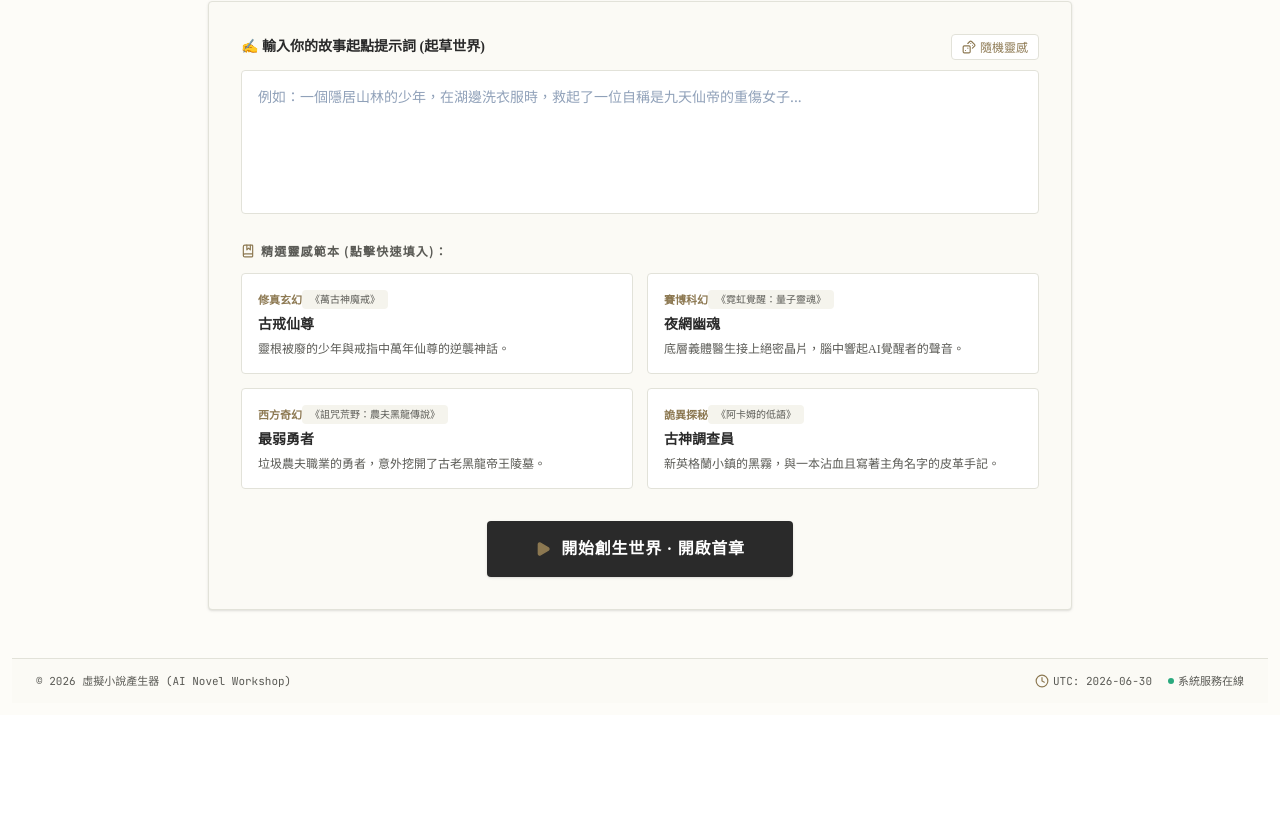
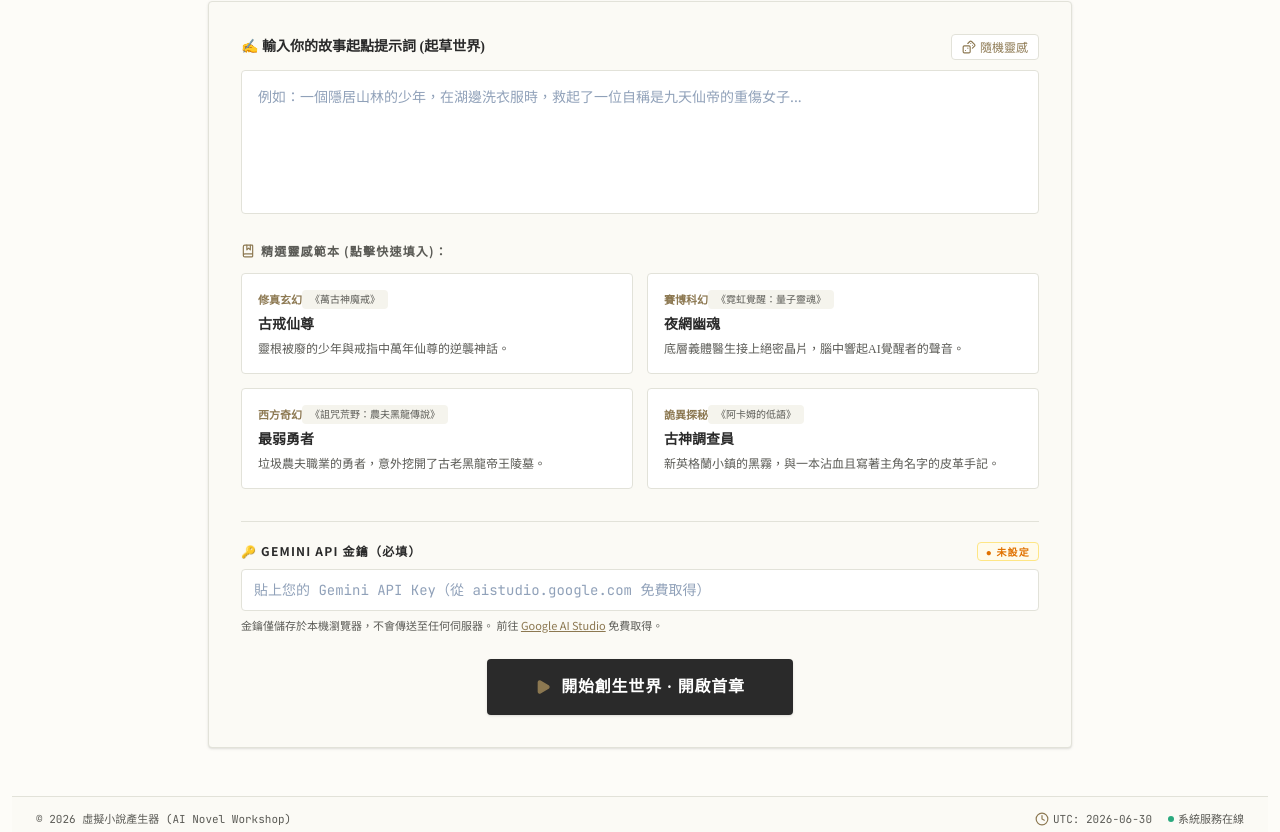
Before and after one commit to oURFo/Genesis_Novel, a React (Vite) app: page / in a window 1280 px wide. Shown: the part 353-1185 px from the top of the page. Before the commit the page ends 1068 px from the top, so only its background shows below. Built offline with nearby package versions, Linux system fonts and the light colour scheme.

Commit message:
Add files via upload

```diff
--- a/src/App.tsx
+++ b/src/App.tsx
@@ -1119,6 +1119,36 @@
                   </button>
                 ))}
               </div>
+            </div>
+
+            {/* API Key input — always visible on mobile, also helpful on desktop */}
+            <div className="mb-6 pt-5 border-t border-editorial-border">
+              <label className="block text-xs font-bold text-ink uppercase tracking-widest mb-2 flex items-center justify-between font-sans">
+                <span>🔑 Gemini API 金鑰（必填）</span>
+                {customApiKey ? (
+                  <span className="text-[10px] text-emerald-600 bg-emerald-50 border border-emerald-200 px-2 py-0.5 rounded font-bold">
+                    ● 已設定
+                  </span>
+                ) : (
+                  <span className="text-[10px] text-amber-600 bg-amber-50 border border-amber-200 px-2 py-0.5 rounded font-bold">
+                    ● 未設定
+                  </span>
+                )}
+              </label>
+              <input
+                type="password"
+                value={customApiKey}
+                onChange={(e) => {
+                  setCustomApiKey(e.target.value);
+                  localStorage.setItem("user_gemini_api_key", e.target.value);
+                }}
+                placeholder="貼上您的 Gemini API Key（從 aistudio.google.com 免費取得）"
+                className="w-full bg-white border border-editorial-border rounded px-3 py-2.5 text-sm text-ink placeholder-slate-400 focus:outline-none focus:ring-1 focus:ring-editorial-accent focus:border-editorial-accent transition font-mono"
+              />
+              <p className="text-[11px] text-ink-light mt-1.5 leading-relaxed">
+                金鑰僅儲存於本機瀏覽器，不會傳送至任何伺服器。
+                前往 <a href="https://aistudio.google.com/app/apikey" target="_blank" rel="noreferrer" className="text-editorial-accent underline">Google AI Studio</a> 免費取得。
+              </p>
             </div>
 
             {/* Start button */}
```
